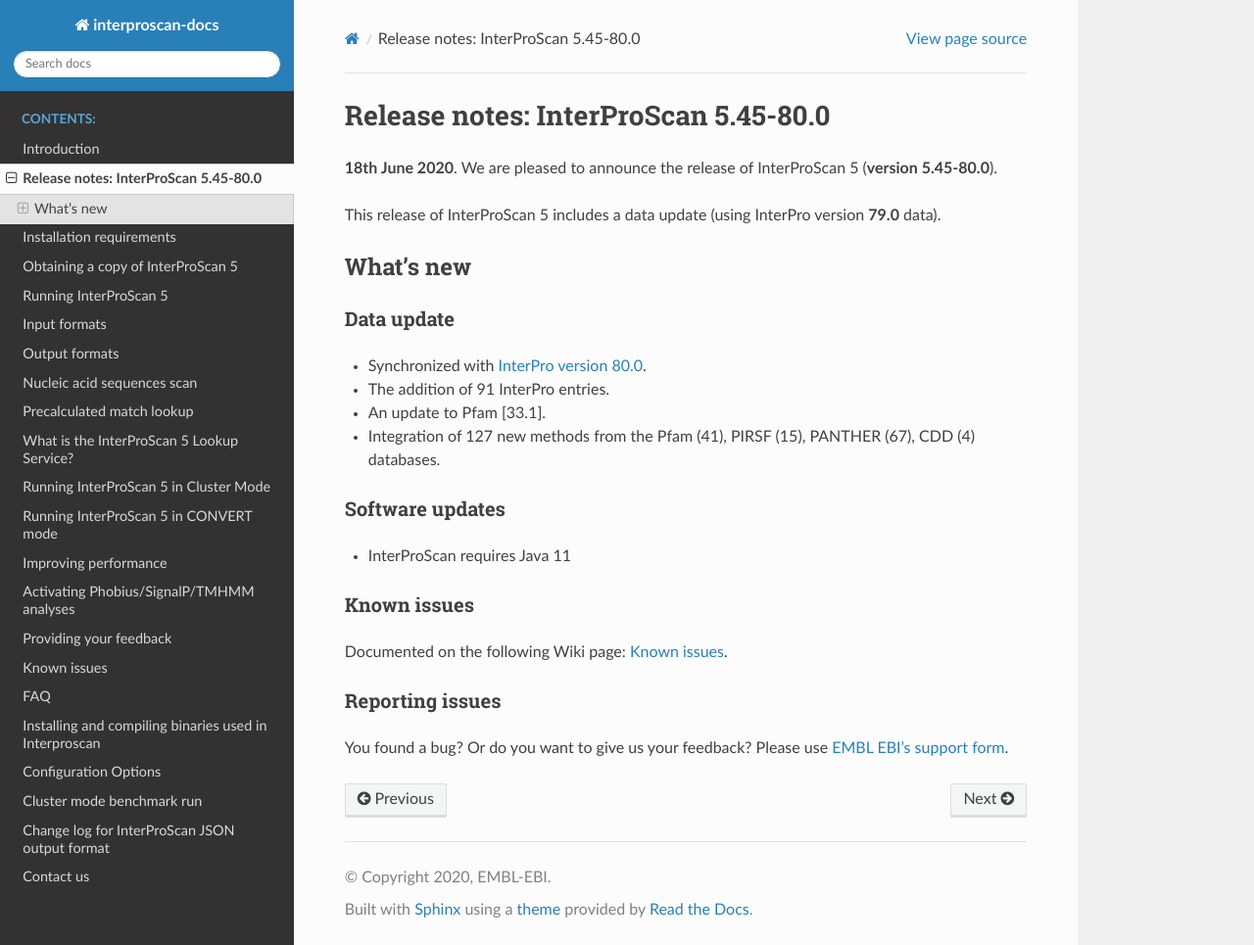
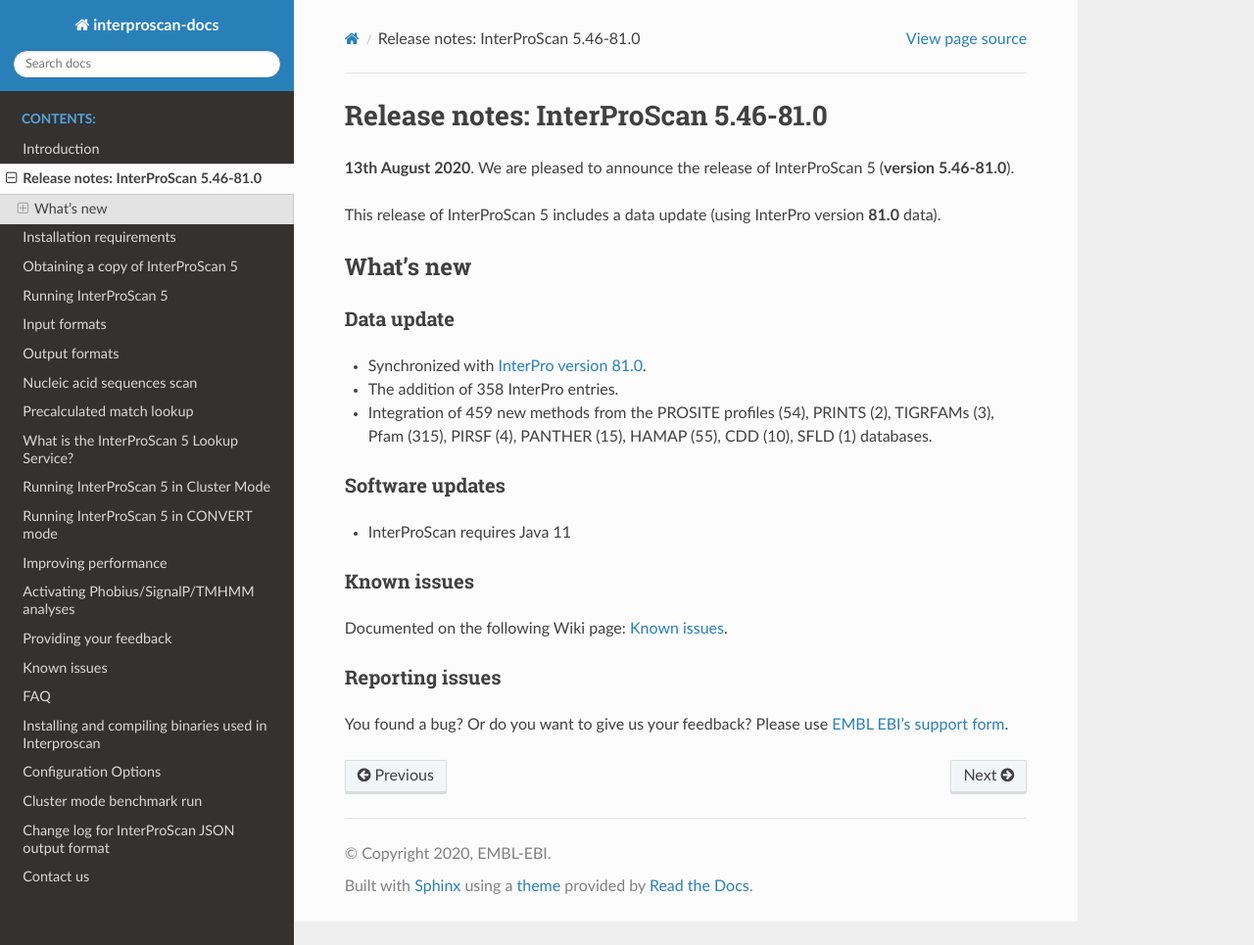
Before and after one commit to ebi-pf-team/interproscan-docs, a Sphinx documentation site: the page built from docs/ReleaseNotes.rst, in a window 1280 px wide and 965 px high. Shown: the whole window at 98% size. Built offline with Sphinx 7.4.7 and the Read the Docs theme 2.0.0, drawn with Linux system fonts in a browser that asks for light colours.

Commit message:
update versions

```diff
--- a/docs/ReleaseNotes.rst
+++ b/docs/ReleaseNotes.rst
@@ -1,11 +1,11 @@
-Release notes: InterProScan 5.45-80.0
+Release notes: InterProScan 5.46-81.0
 =====================================
 
-**18th June 2020**. We are pleased to announce the release of
-InterProScan 5 (**version 5.45-80.0**).
+**13th August 2020**. We are pleased to announce the release of
+InterProScan 5 (**version 5.46-81.0**).
 
 This release of InterProScan 5 includes a data update (using InterPro
-version **79.0** data).
+version **81.0** data).
 
 What’s new
 ~~~~~~~~~~
@@ -14,10 +14,9 @@
 ^^^^^^^^^^^
 
 -  Synchronized with `InterPro version
-   80.0 <http://www.ebi.ac.uk/interpro/release_notes>`__.
--  The addition of 91 InterPro entries.
--  An update to Pfam [33.1].
--  Integration of 127 new methods from the Pfam (41), PIRSF (15), PANTHER (67), CDD (4) databases.
+   81.0 <http://www.ebi.ac.uk/interpro/release_notes>`__.
+-  The addition of 358 InterPro entries.
+-  Integration of 459 new methods from the PROSITE profiles (54), PRINTS (2), TIGRFAMs (3), Pfam (315), PIRSF (4), PANTHER (15), HAMAP (55), CDD (10), SFLD (1) databases.
 
 Software updates
 ^^^^^^^^^^^^^^^^
```
Also changed, not shown: docs/HowToDownload.rst (+6 -6 lines).
